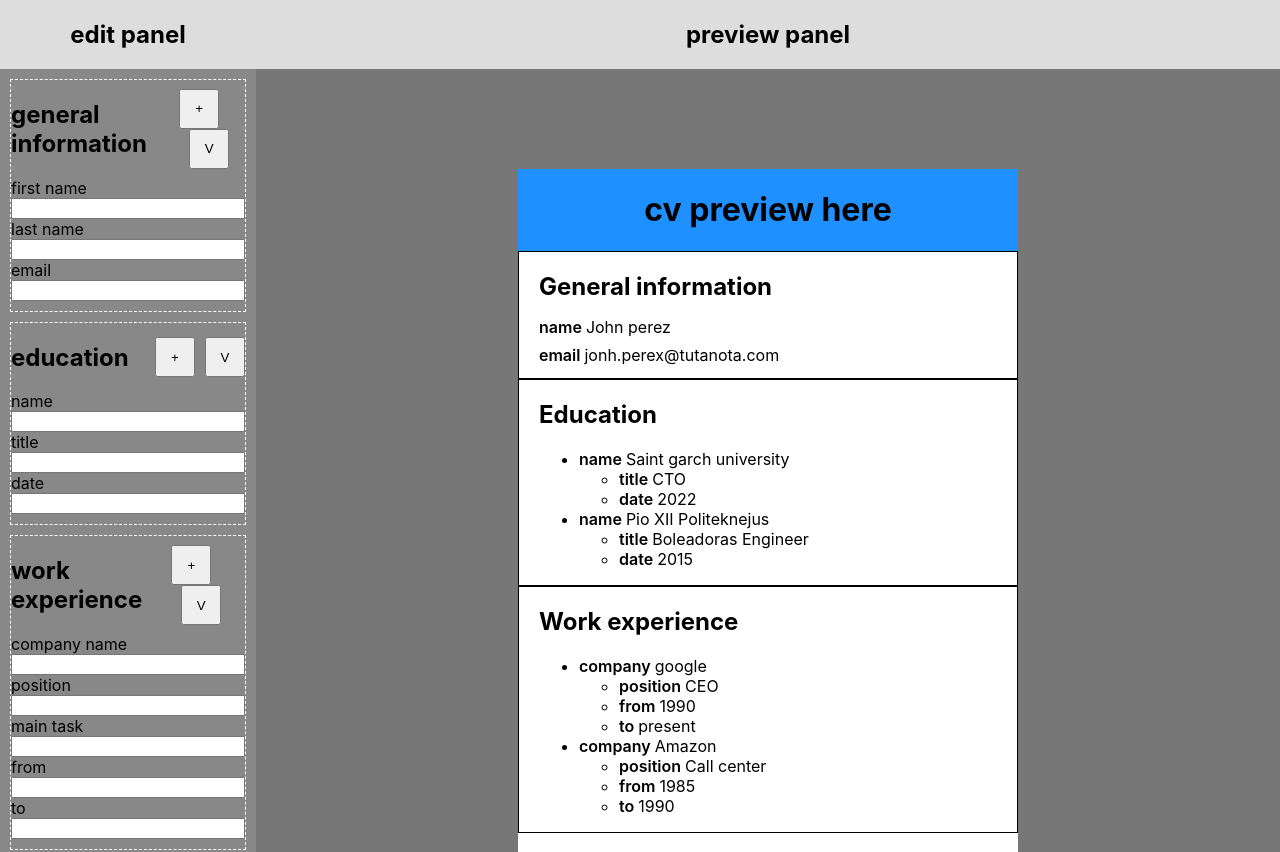
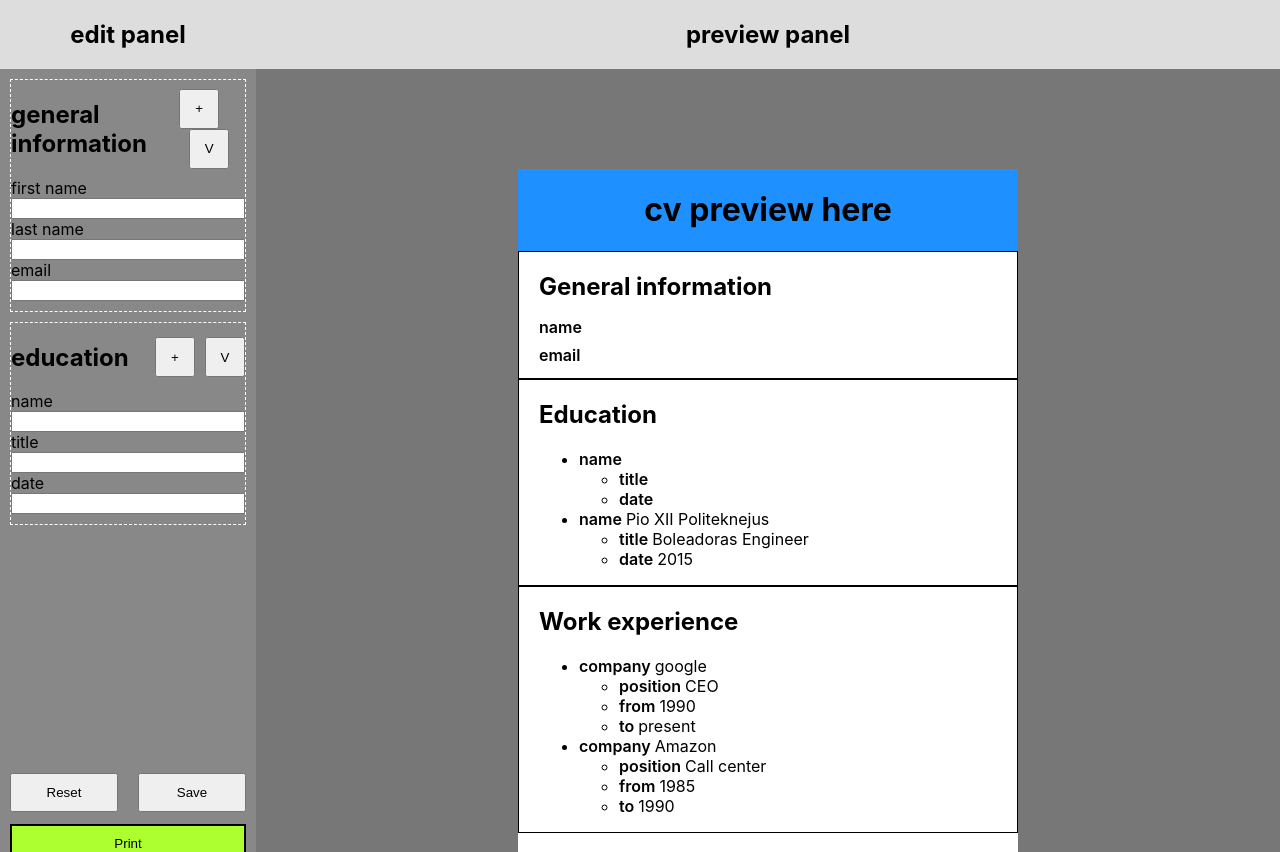
Before and after one commit to joeldevel/TOP-CV-application, a React (Create React App) app: page / in a window 1280 px wide. Shown: the top 852 px of the page. Built offline with nearby package versions, Linux system fonts and the light colour scheme.

Commit message:
adds basic input handlers

```diff
--- a/src/App.js
+++ b/src/App.js
@@ -1,3 +1,4 @@
+import {useState} from 'react';
 import './App.css';
 // example of data needed
 // each section needs a title
@@ -8,13 +9,16 @@ let generalInfo = {
   title: "general information",
   data: [
     { label: "first name",
-      value: "Joao"
+      name: "firstname",
+      value: ""
     },
     { label: "last name",
-      value: "del prete"
+      name: 'lastname',
+      value: ""
     },
     { label: "email",
-      value: "joao@gmail.com"
+      name: "email",
+      value: ""
     },
   ]
 };
@@ -23,12 +27,15 @@ let education = {
   title: "education",
   data: [
     { label: "name",
+      name: "name",
       value: "Sooftware engineer"
     },
     { label: "title",
+      name: "title",
       value: ""
     },
     { label: "date",
+      name: "date",
       value: "joao@gmail.com"
     },
   ]
@@ -57,17 +64,20 @@ let workExperience = {
 
 let sections = [generalInfo, education, workExperience];
 
-function Input({data}) {
-  // console.log(data)
+function Input({label, value, name, section, handleChange}) {
+  const s = `${section} ${name}`;
   return (
     <div className="input-group">
-      <label>{data.label}
-      </label>
-      <input type="text" name="{data.value}"/>
+      <label>{label}</label>
+      <input type="text"
+             name={s}
+             value={value[name]}
+             onChange={(e) => handleChange(e)}/>
     </div>);
 }
 
-function Section({title, data}) {
+function Section({title, data, value, section, handleChange}) {
+  // console.log(data)
   return (
     <div className="edit-section">
       <header>
@@ -77,13 +87,43 @@ function Section({title, data}) {
                 <button className="collapse" title="collapse">V</button>
             </div>
       </header>
-      {data.map((e, i) => <Input data={e} key={i}/>)}
+      {data.map((e, i) => <Input label={e.label} name={e.name} value={value} section={section} key={i} handleChange={handleChange}/>)}
     </div>
   );
 }
 
 function App() {
-  console.log(sections);
+  // console.log(sections);
+  const [CVData, setCVData] = useState({
+      info: {
+        firstname: "",
+        lastname: "",
+        email: "",
+      },
+      education: {
+        name: "",
+        title: "",
+        date: "",
+      }
+  });
+  // console.log(CVData);
+  function handleChange(e) {
+    // console.log(e.target.name);
+    const [section, name] = e.target.name.split(" ");
+    console.log(section, name)
+    // update data
+    setCVData(prevState => {
+      return ({
+            ...prevState,
+            [section]: {
+              ...prevState[section],
+              [name]:e.target.value
+            }
+        }
+      )
+    });
+  }
+
   return (
     <div className="app">
         <div className="edit-panel">
@@ -91,10 +131,19 @@ function App() {
                 <h2>edit panel</h2>
             </div>
             <div className="sections-container scrollable-content">
-                <Section title={sections[0].title} data={sections[0].data}/>
-                <Section title={sections[1].title} data={sections[1].data}/>
-                <Section title={sections[2].title} data={sections[2].data}/>
-                {/*more sections here...*/}
+                <Section title={sections[0].title}
+                         data={sections[0].data}
+                         handleChange={handleChange}
+                         value={CVData.info}
+                         section="info"
+                         />
+                 <Section title={sections[1].title}
+                    data={sections[1].data}
+                    handleChange={handleChange}
+                    value={CVData.education}
+                    section="education"
+                    />
+
             </div>
             <div className="controls-container">
                 <button className="control-button">Reset</button>
@@ -110,22 +159,31 @@ function App() {
                 <div className="cv-header">
                     <h1>cv preview here</h1>
                 </div>
+                { CVData &&
                 <div className="cv-body">
                     <section className="cv-section">
                         <h2 className="cv-section-title">General information</h2>
                         <p className="cv-complete-name">
-                            <span className="cv-field-label">name </span>John perez</p>
+                            <span className="cv-field-label">name </span>
+                            {CVData.info.firstname} {CVData.info.lastname}
+                        </p>
                         <p className="cv-email">
-                            <span className="cv-field-label">email </span>jonh.perex@tutanota.com</p>
+                            <span className="cv-field-label">email </span>
+                            {CVData.info.email}
+                        </p>
                     </section>
                     <section className="cv-section">
                         <h2 className="cv-section-title">Education</h2>
                         <ul className="education-list">
                             <li>
-                                <span className="cv-field-label">name </span>Saint garch university
+                                <span className="cv-field-label">name </span>{CVData.education.name}
                                    <ul>
-                                        <li><span className="cv-field-label">title </span>CTO</li>
-                                        <li><span className="cv-field-label">date </span>2022</li>
+                                        <li><span className="cv-field-label">title </span>
+                                            {CVData.education.title}
+                                        </li>
+                                        <li><span className="cv-field-label">date </span>
+                                            {CVData.education.date}
+                                        </li>
                                    </ul>
                             </li>
                             <li>
@@ -159,8 +217,8 @@ function App() {
 
                         </ul>
                     </section>
-
                 </div>
+                }
             </div>
         </div>
     </div>
```
